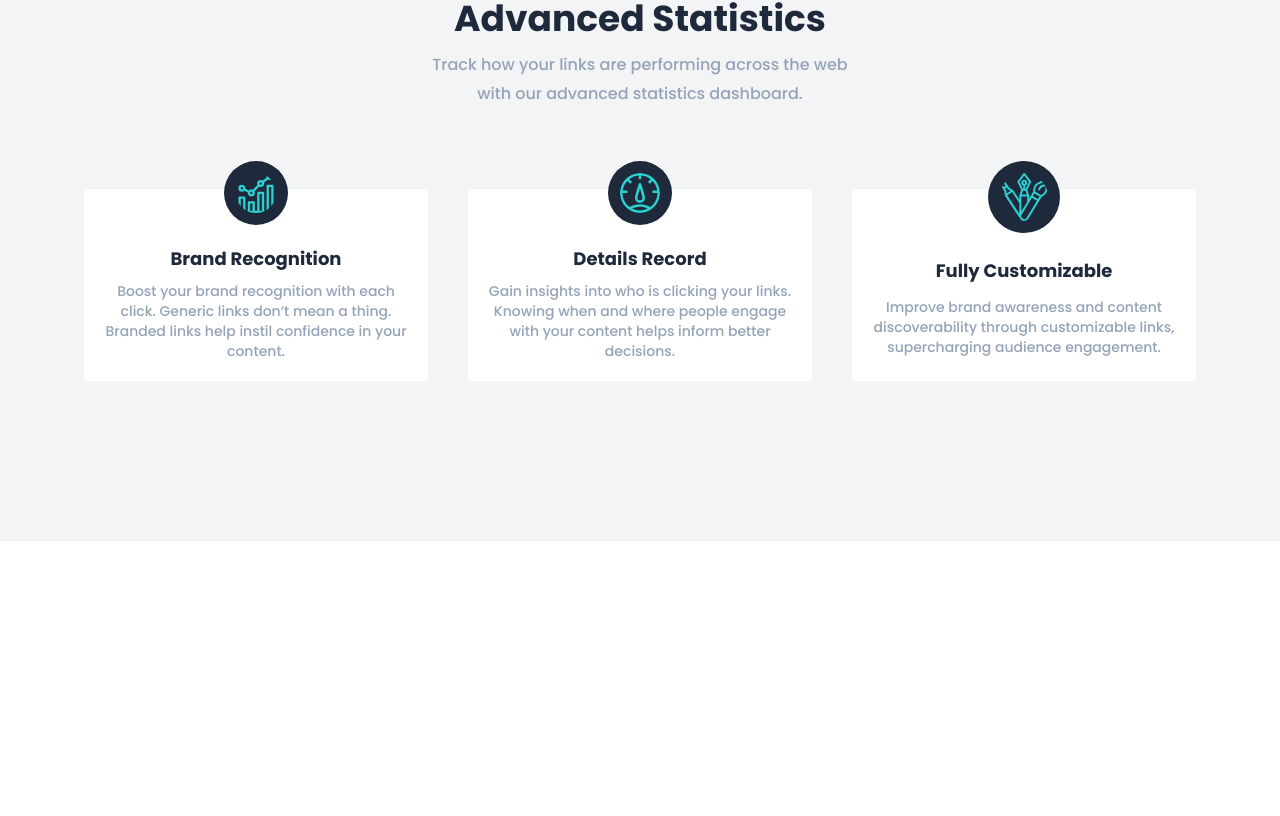
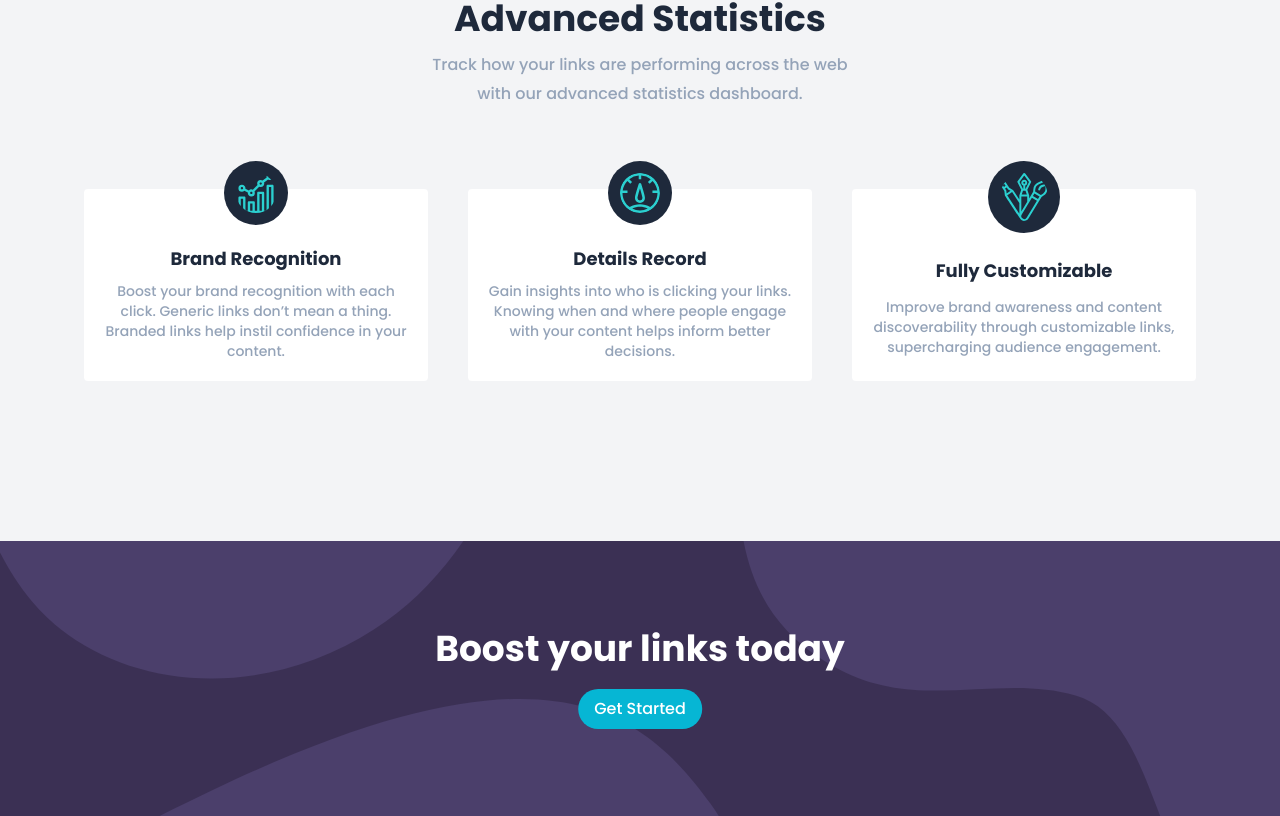
Before and after one commit to LuisSalas94/react-shortly, a React (Create React App) app: page / in a window 1280 px wide. Shown: the part 641-1457 px from the top of the page. Before the commit the page ends 1182 px from the top, so only its background shows below. Built offline with nearby package versions, Linux system fonts and the light colour scheme.

Commit message:
Add Boost

```diff
--- a/src/App.js
+++ b/src/App.js
@@ -1,11 +1,13 @@
 import Showcase from "./components/Showcase";
 import Advanced from "./components/Advanced";
+import Boost from "./components/Boost";
 
 function App() {
 	return (
 		<div>
 			<Showcase />
 			<Advanced />
+			<Boost />
 		</div>
 	);
 }
--- a/src/components/Boost.js
+++ b/src/components/Boost.js
@@ -1,7 +1,22 @@
 import React from "react";
+import bgMovile from "../images/bg-boost-mobile.svg";
+import bgDesktop from "../images/bg-boost-desktop.svg";
 
 const Boost = () => {
-	return <div>Boost</div>;
+	return (
+		<section className="boost relative">
+			<picture>
+				<source media="(min-width: 768px)" srcSet={bgDesktop} />
+				<img src={bgMovile} alt="" />
+			</picture>
+			<div className="flex items-center justify-center flex-col boost-inner">
+				<h2 className="mb-5 text-3xl md:text-4xl text-white font-bold text-center">
+					Boost your links today
+				</h2>
+				<button className="btn-cta rounded-full">Get Started</button>
+			</div>
+		</section>
+	);
 };
 
 export default Boost;
--- a/src/index.css
+++ b/src/index.css
@@ -35,3 +35,20 @@
 .btn-cta {
 	@apply bg-cyan-500 py-2 px-4 text-white hover:opacity-75 transition-all duration-150;
 }
+
+.boost {
+	background-color: hsl(257, 27%, 26%);
+	height: 17.188rem;
+}
+
+.boost img {
+	height: 17.188rem;
+	@apply w-full;
+}
+
+.boost .boost-inner{
+  position: absolute;
+  top:50%;
+  left:50%;
+  transform: translate(-50%,-50%);
+}
```
